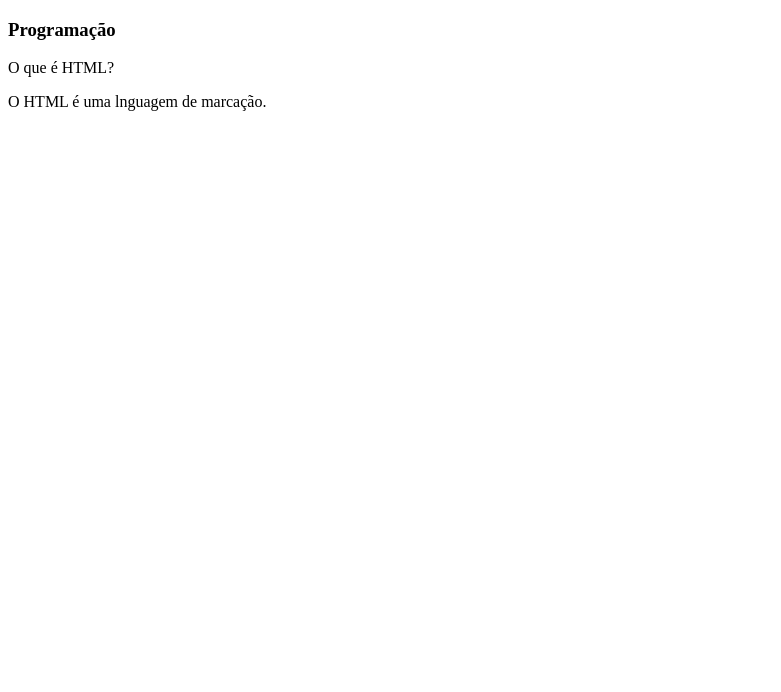
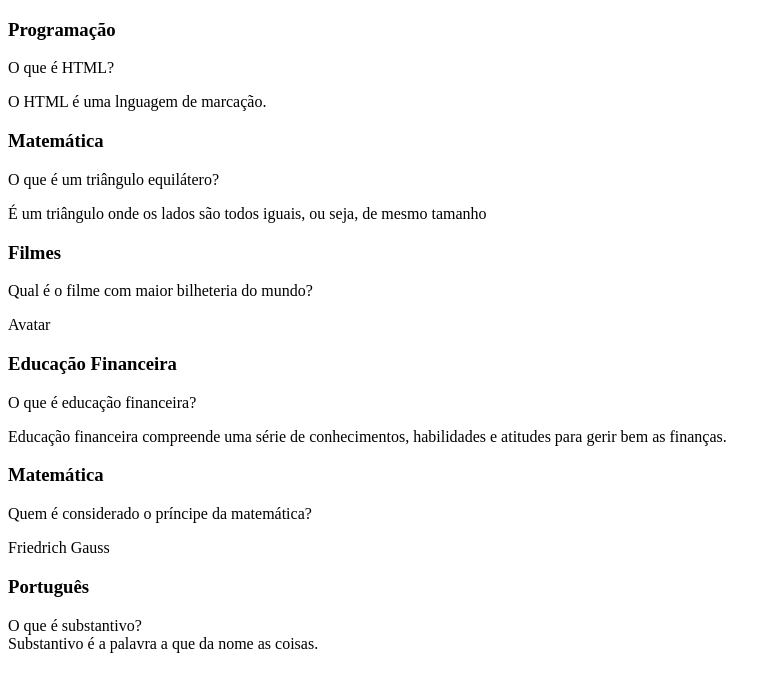
Before and after one commit to Maria-Paula23/Formadores-, a plain HTML site: page index.html in a window 1280 px wide. Shown: the whole page, without its empty margins (0-781 px from the left). Drawn offline with Linux system fonts and the light colour scheme.

Commit message:
Seis cartões de perguntas

```diff
--- a/index.html
+++ b/index.html
@@ -4,12 +4,16 @@
 <head>
     <meta charset="UTF-8">
     <meta name="viewport" content="width=device-width, initial-scale=1.0">
-    <title>FlashCards-MariaPaula</title>
+    <title>FlashCardsMariaPaula</title>
 </head>
 
 <body>
+
     <main>
+
         <section id="container">
+
+            <!--Primeira Pergunta-->
             <article class="cartao">
                 <div class="cartao__conteudo">
                     <h3>Programação</h3>
@@ -21,8 +25,77 @@
                     </div>
                 </div>
             </article>
+
+            <!--Segunda Pergunta-->
+            <article class="cartao">
+                <div class="cartao__conteudo">
+                    <h3>Matemática</h3>
+                    <div class="cartao__conteudo__pergunta">
+                        <p>O que é um triângulo equilátero?</p>
+                    </div>
+                    <div class="cartao__conteudo__resposta">
+                        <p>É um triângulo onde os lados são todos iguais, ou seja, de mesmo tamanho</p>
+                    </div>
+                </div>
+            </article>
+
+            <!--Terceira Pergunta-->
+            <article class="cartao">
+                <div class="cartao__conteudo">
+                    <h3>Filmes</h3>
+                    <div class="cartao__conteudo__pergunta">
+                        <p>Qual é o filme com maior bilheteria do mundo?</p>
+                    </div>
+                    <div class="cartao__conteudo__resposta">
+                        <p>Avatar</p>
+                    </div>
+                </div>
+            </article>
+
+            <!--Quarta Pergunta-->
+            <article class="cartao">
+                <div class="cartao__Conteudo">
+                    <h3>Educação Financeira</h3>
+                    <div class="cartao__Conteudo__pergunta">
+                        <p>O que é educação financeira?</p>
+                    </div>
+                    <div class="cartao__Conteudo__resposta">
+                        <p>Educação financeira compreende uma série de conhecimentos, habilidades e atitudes para gerir
+                            bem as finanças.</p>
+                    </div>
+                </div>
+            </article>
+
+            <!--Quinta Pergunta-->
+            <article class="cartao">
+                <div class="cartao__conteudo">
+                    <h3>Matemática</h3>
+                    <div class="cartao__conteudo__pergunta">
+                        <p>Quem é considerado o príncipe da matemática?</p>
+                    </div>
+                    <div class="cartao__conteudo__resposta">
+                        <p> Friedrich Gauss</p>
+                    </div>
+                </div>
+            </article>
+
+            <!--Sexta Pergunta-->
+            <article class="cartao">
+                <div class="cartao_conteudo">
+                    <h3>Português</h3>
+                    <div class="cartao_conteudo_pertunta">
+                        O que é substantivo?
+                    </div>
+                    <div class="cartao_conteudo_resposta">
+                        Substantivo é a palavra a que da nome as coisas.
+                    </div>
+                </div>
+            </article>
+
         </section>
+
     </main>
+
 </body>
 
 </html>
```
